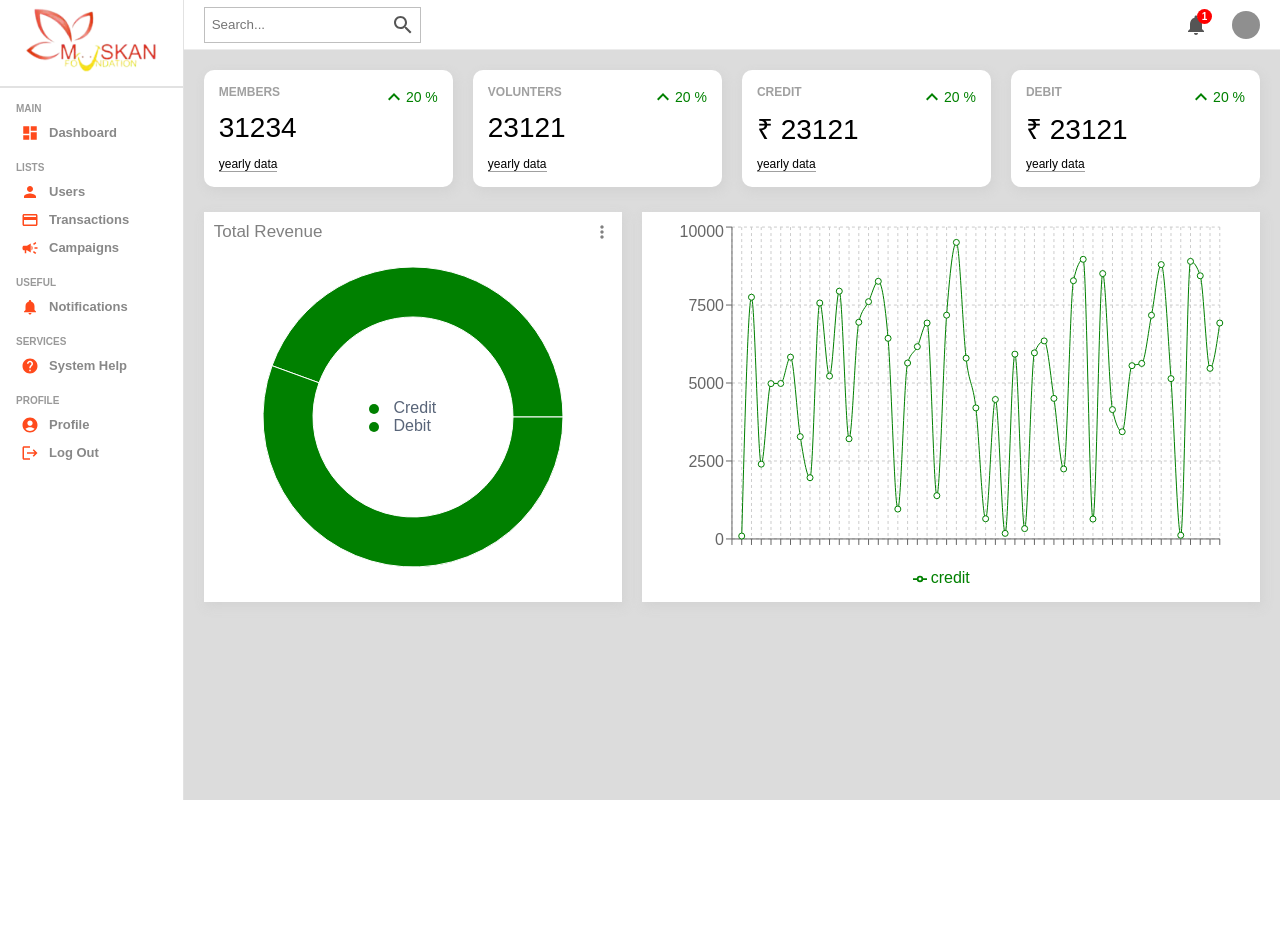
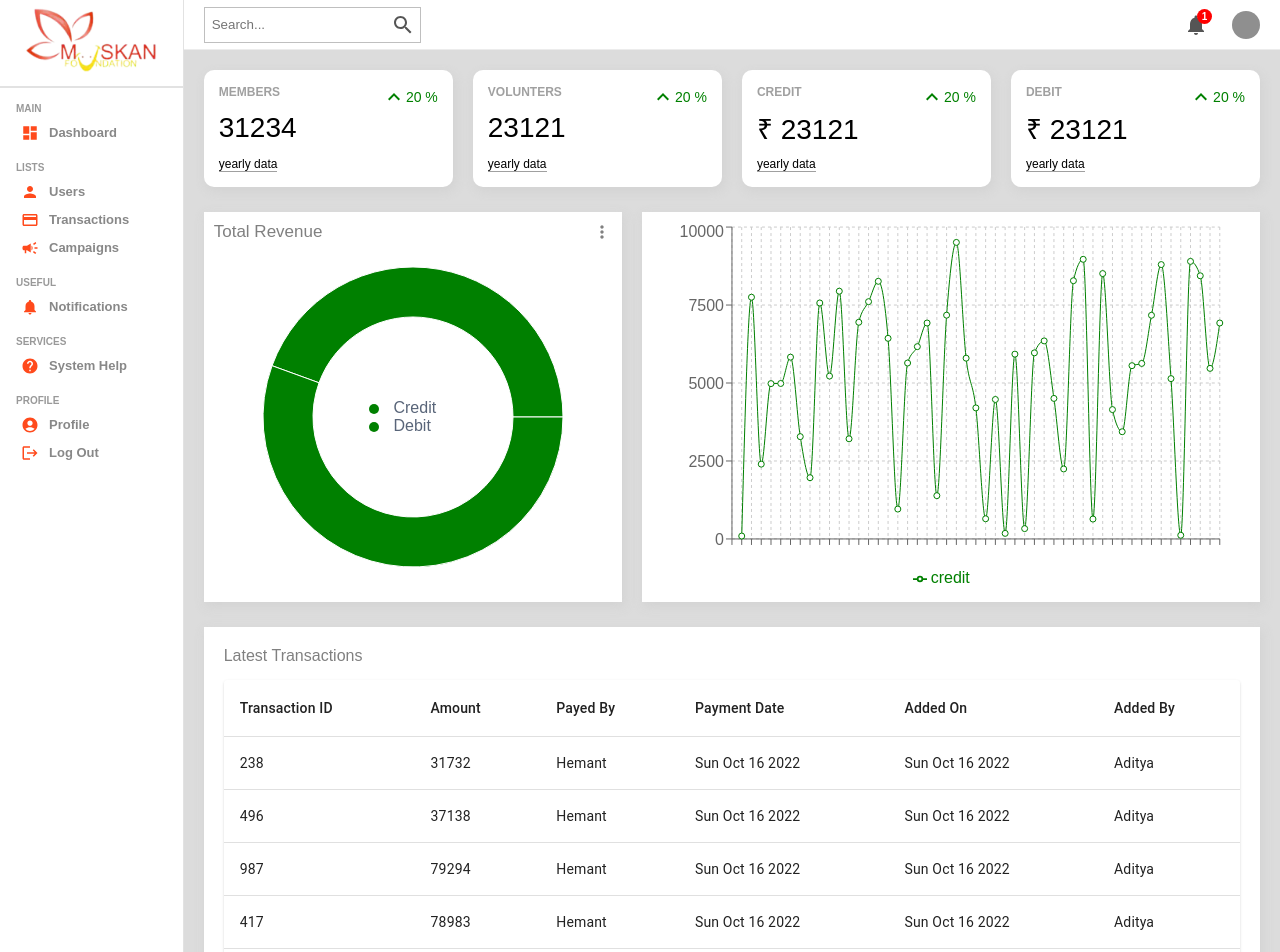
Before and after one commit to AdityaP68/MuskanFoundation-adminpanel-frontend, a React (Create React App) app: page / in a window 1280 px wide. Shown: the top 952 px of the page. Before the commit the page ends 800 px from the top, so only its background shows below. Built offline with nearby package versions, Linux system fonts and the light colour scheme.

Commit message:
transactionadded

```diff
--- /dev/null
+++ b/src/components/table/Table.jsx
@@ -0,0 +1,45 @@
+import React from "react";
+import styles from "./Table.module.scss";
+import Table from '@mui/material/Table';
+import TableBody from '@mui/material/TableBody';
+import TableCell from '@mui/material/TableCell';
+import TableContainer from '@mui/material/TableContainer';
+import TableHead from '@mui/material/TableHead';
+import TableRow from '@mui/material/TableRow';
+import Paper from '@mui/material/Paper';
+import dataRow from "../utils/data";
+
+const List = () => {
+
+  return (
+    <TableContainer component={Paper} className={styles.table}>
+      <Table sx={{ minWidth: 650 }} aria-label="simple table">
+        <TableHead>
+          <TableRow>
+            <TableCell className={styles.tableCell}>Transaction ID</TableCell>
+            <TableCell className={styles.tableCell}>Amount</TableCell>
+            <TableCell className={styles.tableCell}>Payed By</TableCell>
+            <TableCell className={styles.tableCell}>Payment Date</TableCell>
+            <TableCell className={styles.tableCell}>Added On</TableCell>
+            <TableCell className={styles.tableCell}>Added By</TableCell>
+          </TableRow>
+        </TableHead>
+        <TableBody>
+          {dataRow.map((row) => (
+            <TableRow key={row.id}>
+              <TableCell>{row.id}</TableCell>
+              {/* <TableCell className={styles.tableCell}>{row.id}</TableCell> */}
+              <TableCell className={styles.tableCell}>{row.amount}</TableCell>
+              <TableCell className={styles.tableCell}>{row.paymentBy}</TableCell>
+              <TableCell className={styles.tableCell}>{row.date}</TableCell>
+              <TableCell className={styles.tableCell}>{row.addedOn}</TableCell>
+              <TableCell className={styles.tableCell}>{row.addedBy}</TableCell>
+            </TableRow>
+          ))}
+        </TableBody>
+      </Table>
+    </TableContainer>
+  );
+};
+
+export default List;
--- /dev/null
+++ b/src/components/table/Table.module.scss
@@ -0,0 +1,4 @@
+.table{
+    max-height: 400px;
+    overflow: auto;
+}
--- /dev/null
+++ b/src/components/utils/data.js
@@ -0,0 +1,26 @@
+const data = [
+    {
+        id: Math.floor(Math.random()*1000),
+        amount: Math.floor(Math.random()*100000),
+        date: new Date().toDateString(),
+        addedBy: 'Aditya',
+        addedOn: new Date().toDateString(),
+        method: 'UPI',
+        paymentBy: 'Hemant'
+    },
+]
+
+for(let i =0; i < 50; i++){
+    data.push({
+        id: Math.floor(Math.random()*1000),
+        amount: Math.floor(Math.random()*100000),
+        date: new Date().toDateString(),
+        addedBy: 'Aditya',
+        addedOn: new Date().toDateString(),
+        method: 'UPI',
+        paymentBy: 'Hemant'
+    })
+}
+
+
+export default data
--- a/src/pages/home/Home.jsx
+++ b/src/pages/home/Home.jsx
@@ -3,6 +3,7 @@ import Donut from "../../components/charts/donutChart/Donut";
 import Chart from "../../components/charts/lineChart/Chart";
 import Navbar from "../../components/navbar/Navbar";
 import Sidebar from "../../components/sidebar/Sidebar";
+import List from "../../components/table/Table";
 import Widget from "../../components/widget/Widget";
 import styles from "./Home.module.scss";
 
@@ -22,6 +23,12 @@ const Home = () => {
           <Donut/>
           <Chart/>
         </div>
+        <div className={styles.listContainer}>
+            <div className={styles.listTitle}>
+              Latest Transactions
+            </div>
+            <List/>
+        </div>
       </div>
     </div>
   );
--- a/src/pages/home/Home.module.scss
+++ b/src/pages/home/Home.module.scss
@@ -13,5 +13,19 @@
       padding: 5px 20px;
 
     }
+    .listContainer{
+      background-color: #ffffff;
+      -webkit-box-shadow: 2px 4px 10px 1px rgba(0, 0, 0, 0.47);
+      box-shadow: 2px 4px 10px 1px rgba(201, 201, 201, 0.47);
+      padding: 20px;
+      margin: 20px;
+
+      .listTitle{
+        font-weight: 500;
+        color: gray;
+        margin-bottom: 15px;
+      }
+
+    }
   }
 }
```
